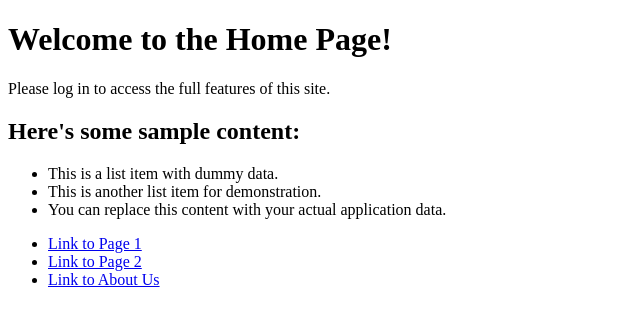
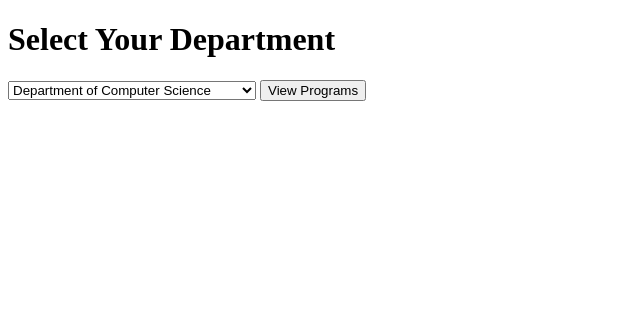
Before and after one commit to poni-henry/Student-Registration-Portal, a Django app: page /accounts/profile/ in a window 1280 px wide. Shown: the top 326 px of the page, without its empty margins (0-640 px from the left). Run offline with Django 5.2, Linux system fonts and the light colour scheme.

Commit message:
added program.html

```diff
--- a/student_registration_portal/templates/home.html
+++ b/student_registration_portal/templates/home.html
@@ -2,33 +2,16 @@
 <html lang="en">
 <head>
     <meta charset="UTF-8">
-    <title>Home Page</title>
- </head>
+    <title>Department Programs</title>
+</head>
 <body>
-    <h1>Welcome to the Home Page!</h1>
-
-    {% if user.is_authenticated %}
-        <p>Welcome back, {{ user.username }}!</p>
-    {% else %}
-        <p>Please log in to access the full features of this site.</p>
-    {% endif %}
-
-    <section>
-        <h2>Here's some sample content:</h2>
-        <ul>
-            <li>This is a list item with dummy data.</li>
-            <li>This is another list item for demonstration.</li>
-            <li>You can replace this content with your actual application data.</li>
-        </ul>
-    </section>
-
-    <nav>
-        <ul>
-            <li><a href="#">Link to Page 1</a></li>
-            <li><a href="#">Link to Page 2</a></li>
-            <li><a href="#">Link to About Us</a></li>
-        </ul>
-    </nav>
+    <h1>Select Your Department</h1>
+    <form action="" method="post">  <select name="department">
+            <option value="cs">Department of Computer Science</option>
+            <option value="it">Department of Information Technology</option>
+        </select>
+        <button type="submit">View Programs</button>
+    </form>
 
 </body>
 </html>
```
Also changed, not shown: student_registration_portal/templates/program.html (added, +15 -0 lines).
